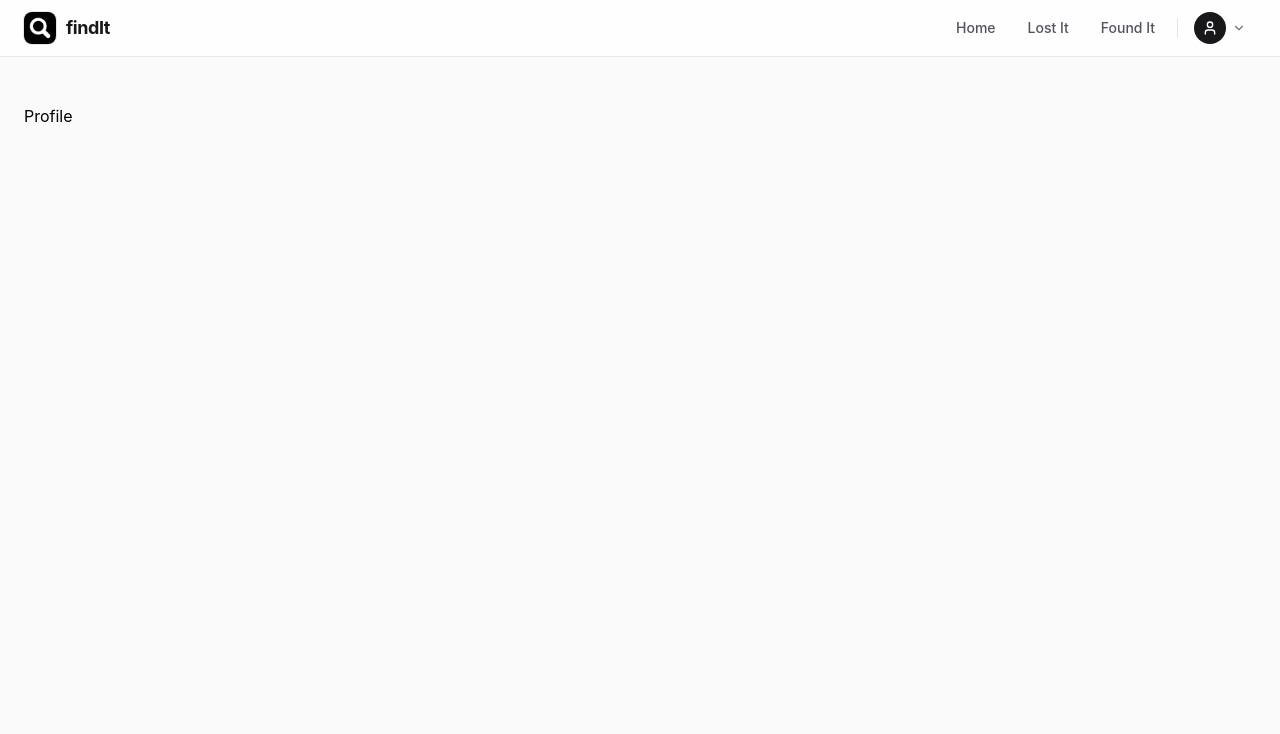
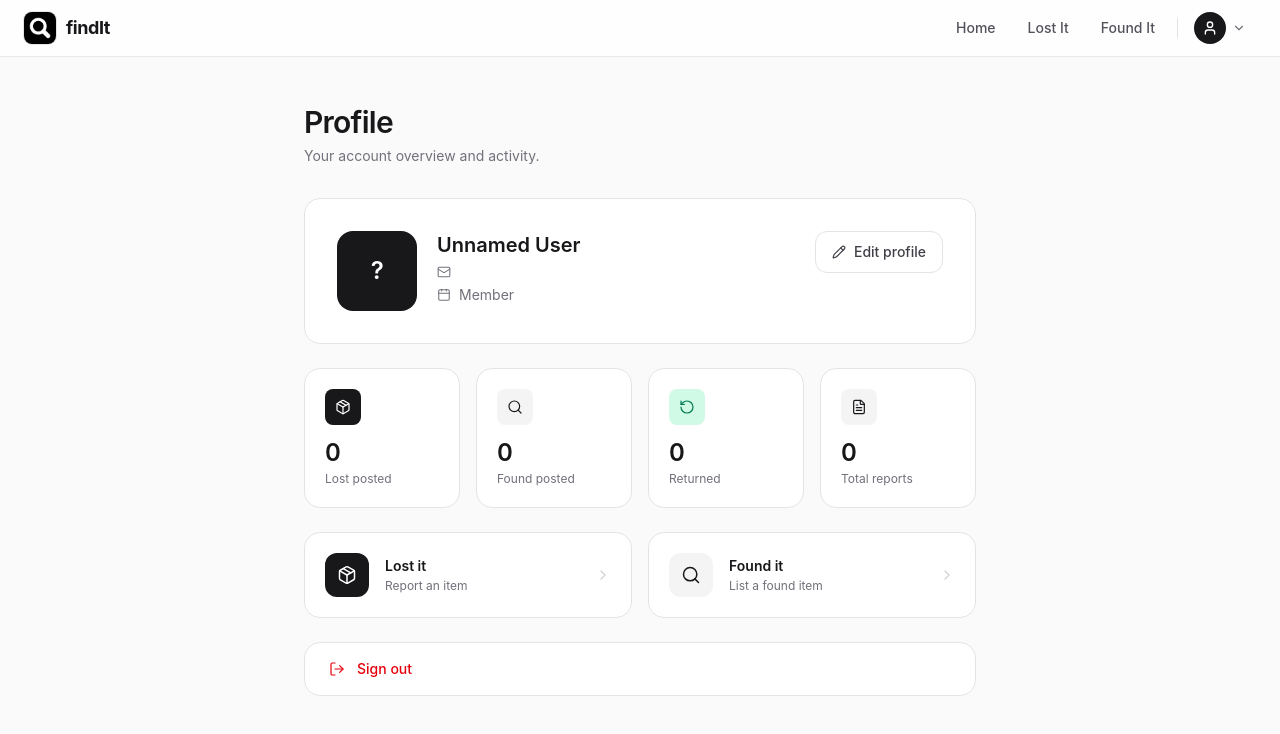
Before and after one commit to ankitsensei/findIt, a React (Vite) app in the folder client/: page /profile in a window 1280 px wide. Shown: the top 734 px of the page. Built offline with nearby package versions, Linux system fonts and the light colour scheme; no server answers; sample sign-in values are in the browser's storage.

Commit message:
feat: profile page

```diff
--- a/client/src/pages/Profile.jsx
+++ b/client/src/pages/Profile.jsx
@@ -1,30 +1,226 @@
 import { useState, useEffect } from "react";
+import { NavLink, useNavigate } from "react-router";
+import {
+  User,
+  Mail,
+  Calendar,
+  Package,
+  Search,
+  LogOut,
+  ChevronRight,
+  ShieldCheck,
+  Loader2,
+  Pencil,
+  RotateCcw,
+  FileText,
+  Box,
+} from "lucide-react";
+import toast from "react-hot-toast";
 
 const Profile = () => {
   const token = localStorage.getItem("token");
-  const [useData, setUserData] = useState([]);
+  const navigate = useNavigate();
+  const [userData, setUserData] = useState(null);
+  const [stats, setStats] = useState({
+    lostPosted: 0,
+    foundPosted: 0,
+    returned: 0,
+    totalReports: 0,
+  });
+  const [loading, setLoading] = useState(true);
+
   const handleUserProfile = async () => {
     try {
       const response = await fetch(`http://localhost:3000/me`, {
         method: "GET",
-        headers: {
-          Authorization: `Bearer ${token}`,
-        },
+        headers: { Authorization: `Bearer ${token}` },
       });
+      if (!response.ok) {
+        toast.error("Session expired. Please sign in again.");
+        localStorage.removeItem("token");
+        navigate("/signin");
+        return;
+      }
       const user = await response.json();
-      // console.log(user);
       setUserData(user);
     } catch (error) {
       console.error(error);
+      toast.error("Failed to load profile");
+    } finally {
+      setLoading(false);
     }
   };
+
   useEffect(() => {
+    if (!token) {
+      navigate("/signin");
+      return;
+    }
     handleUserProfile();
-    console.log(useData);
   }, []);
+
+  const handleLogout = () => {
+    localStorage.removeItem("token");
+    toast.success("Logged out successfully");
+    navigate("/signin");
+  };
+
+  const getInitials = (name) => {
+    if (!name) return "?";
+    return name
+      .split(" ")
+      .map((w) => w[0])
+      .join("")
+      .toUpperCase()
+      .slice(0, 2);
+  };
+
+  if (loading) {
+    return (
+      <div className="min-h-screen bg-zinc-50 pt-22 md:pt-26 pb-8 md:pb-12 px-4 md:px-6 flex items-center justify-center">
+        <Loader2 size={24} className="animate-spin text-zinc-400" />
+      </div>
+    );
+  }
+
   return (
     <div className="min-h-screen bg-zinc-50 pt-22 md:pt-26 pb-8 md:pb-12 px-4 md:px-6">
-      Profile
+      <div className="mx-auto max-w-2xl">
+        <div className="mb-8">
+          <h1 className="text-2xl md:text-3xl font-semibold tracking-tight text-zinc-900">
+            Profile
+          </h1>
+          <p className="mt-1.5 text-sm text-zinc-500">
+            Your account overview and activity.
+          </p>
+        </div>
+
+        <div className="flex flex-col gap-6">
+          <div className="rounded-2xl border border-zinc-200 bg-white p-6 md:p-8">
+            <div className="flex flex-col sm:flex-row items-center sm:items-start gap-5">
+              <div className="flex h-20 w-20 shrink-0 items-center justify-center rounded-2xl bg-zinc-900 text-white text-2xl font-semibold tracking-tight">
+                {getInitials(userData?.username)}
+              </div>
+
+              <div className="flex flex-1 flex-col items-center sm:items-start gap-1.5 text-center sm:text-left">
+                <h2 className="text-xl font-semibold text-zinc-900">
+                  {userData?.username || "Unnamed User"}
+                </h2>
+
+                <div className="flex items-center gap-2 text-sm text-zinc-500">
+                  <Mail size={14} strokeWidth={1.8} />
+                  {userData?.email}
+                </div>
+
+                <div className="flex items-center gap-2 text-sm text-zinc-500">
+                  <Calendar size={14} strokeWidth={1.8} />
+                  Member
+                </div>
+
+                {userData?.id && (
+                  <div className="mt-1 inline-flex items-center gap-1.5 rounded-full border border-zinc-200 bg-zinc-50 px-2.5 py-0.5 text-xs font-medium text-zinc-500">
+                    <ShieldCheck size={12} />
+                    Verified account
+                  </div>
+                )}
+              </div>
+
+              <button className="flex shrink-0 items-center gap-2 rounded-xl border border-zinc-200 bg-white px-4 py-2.5 text-sm font-medium text-zinc-700 transition hover:bg-zinc-50 hover:border-zinc-300 cursor-pointer">
+                <Pencil size={14} strokeWidth={2} />
+                Edit profile
+              </button>
+            </div>
+          </div>
+
+          <div className="grid grid-cols-2 md:grid-cols-4 gap-4">
+            <div className="flex flex-col rounded-2xl border border-zinc-200 bg-white p-5">
+              <div className="mb-3 flex h-9 w-9 items-center justify-center rounded-lg bg-zinc-900 text-white">
+                <Package size={16} strokeWidth={1.8} />
+              </div>
+              <p className="text-2xl font-semibold tracking-tight text-zinc-900">
+                {stats.lostPosted}
+              </p>
+              <p className="mt-0.5 text-xs text-zinc-500">Lost posted</p>
+            </div>
+
+            <div className="flex flex-col rounded-2xl border border-zinc-200 bg-white p-5">
+              <div className="mb-3 flex h-9 w-9 items-center justify-center rounded-lg bg-zinc-100 text-zinc-900">
+                <Search size={16} strokeWidth={1.8} />
+              </div>
+              <p className="text-2xl font-semibold tracking-tight text-zinc-900">
+                {stats.foundPosted}
+              </p>
+              <p className="mt-0.5 text-xs text-zinc-500">Found posted</p>
+            </div>
+
+            <div className="flex flex-col rounded-2xl border border-zinc-200 bg-white p-5">
+              <div className="mb-3 flex h-9 w-9 items-center justify-center rounded-lg bg-emerald-100 text-emerald-700">
+                <RotateCcw size={16} strokeWidth={1.8} />
+              </div>
+              <p className="text-2xl font-semibold tracking-tight text-zinc-900">
+                {stats.returned}
+              </p>
+              <p className="mt-0.5 text-xs text-zinc-500">Returned</p>
+            </div>
+
+            <div className="flex flex-col rounded-2xl border border-zinc-200 bg-white p-5">
+              <div className="mb-3 flex h-9 w-9 items-center justify-center rounded-lg bg-zinc-100 text-zinc-900">
+                <FileText size={16} strokeWidth={1.8} />
+              </div>
+              <p className="text-2xl font-semibold tracking-tight text-zinc-900">
+                {stats.totalReports}
+              </p>
+              <p className="mt-0.5 text-xs text-zinc-500">Total reports</p>
+            </div>
+          </div>
+
+          <div className="grid grid-cols-2 gap-4">
+            <NavLink
+              to="/lostit"
+              className="group flex items-center gap-4 rounded-2xl border border-zinc-200 bg-white p-5 transition hover:-translate-y-0.5 hover:shadow-md"
+            >
+              <div className="flex h-11 w-11 shrink-0 items-center justify-center rounded-xl bg-zinc-900 text-white transition group-hover:bg-zinc-800">
+                <Package size={20} strokeWidth={1.8} />
+              </div>
+              <div className="min-w-0">
+                <p className="text-sm font-semibold text-zinc-900">Lost it</p>
+                <p className="mt-0.5 text-xs text-zinc-500">Report an item</p>
+              </div>
+              <ChevronRight
+                size={16}
+                className="ml-auto shrink-0 text-zinc-300 transition group-hover:text-zinc-500 group-hover:translate-x-0.5"
+              />
+            </NavLink>
+
+            <NavLink
+              to="/foundit"
+              className="group flex items-center gap-4 rounded-2xl border border-zinc-200 bg-white p-5 transition hover:-translate-y-0.5 hover:shadow-md"
+            >
+              <div className="flex h-11 w-11 shrink-0 items-center justify-center rounded-xl bg-zinc-100 text-zinc-900 transition group-hover:bg-zinc-900 group-hover:text-white">
+                <Search size={20} strokeWidth={1.8} />
+              </div>
+              <div className="min-w-0">
+                <p className="text-sm font-semibold text-zinc-900">Found it</p>
+                <p className="mt-0.5 text-xs text-zinc-500">
+                  List a found item
+                </p>
+              </div>
+              <ChevronRight
+                size={16}
+                className="ml-auto shrink-0 text-zinc-300 transition group-hover:text-zinc-500 group-hover:translate-x-0.5"
+              />
+            </NavLink>
+          </div>
+
+          <button
+            onClick={handleLogout}
+            className="flex items-center gap-3 rounded-2xl border border-zinc-200 bg-white px-6 py-4 text-sm font-medium text-red-600 transition hover:bg-red-50 hover:border-red-200 cursor-pointer"
+          >
+            <LogOut size={16} strokeWidth={1.8} />
+            Sign out
+          </button>
+        </div>
+      </div>
     </div>
   );
 };
```
